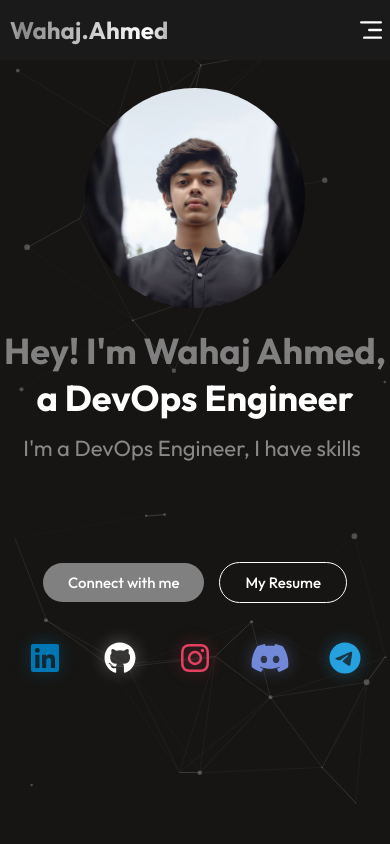
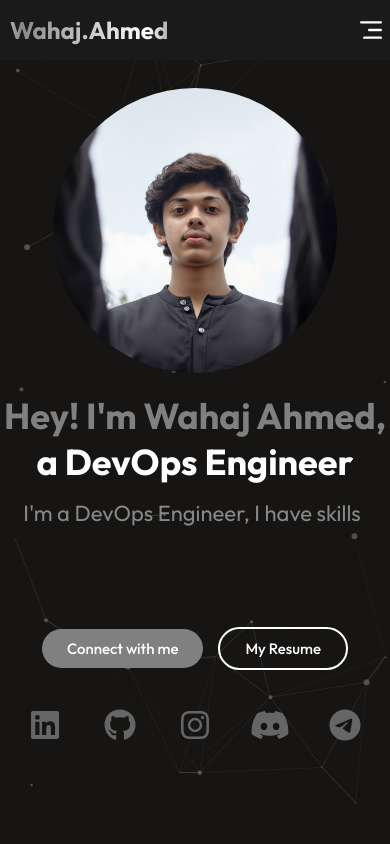
Before and after one commit to wahajahmad-cyber/Portfolio_Website, a React (Vite) app: page / in a window 390 px wide. Shown: the top 844 px of the page. Built offline with nearby package versions, Linux system fonts and the light colour scheme; no server answers; a web font is replaced by a local one.

Commit message:
optimized the website

```diff
--- a/src/components/Hero/Hero.css
+++ b/src/components/Hero/Hero.css
@@ -3,32 +3,31 @@
     flex-direction: row;
     align-items: center;
     justify-content: space-evenly;
-    padding: 0px 100px; /* Changed from 200px */
-    min-height: 100vh; /* Changed from calc(100vh - 20px) to use full viewport height */
-    height: 100vh; /* Added to ensure consistent full height */
+    padding: 0px 100px;
+    min-height: 100vh;
+    height: 100vh;
     box-sizing: border-box;
     overflow: hidden;
     position: relative;
     margin-bottom: -5%;
     margin-right: -100px;
-    z-index: 1;  /* Add z-index to keep hero content above particles */
+    z-index: 1; /* Keep hero content above particles */
 }
 
 #particles-js {
-    position: fixed;  /* Changed from absolute to fixed */
+    position: fixed;
     top: 0;
     left: 0;
-    width: 100vw;  /* Changed from 100% to 100vw */
-    height: 100vh;  /* Changed from 100% to 100vh */
-    z-index: 0;  /* Changed from 1 to 0 to stay behind navbar */
+    width: 100vw;
+    height: 100vh;
+    z-index: 0; /* Stay behind navbar + hero */
 }
 
 .hero img {
-    width: 38%; /* Increased from 500px */
+    width: 38%; /* Large profile image */
     border-radius: 50%;
     object-fit: cover;
     margin-top: -8%;
-    margin-bottom: 0;
     position: relative;
     z-index: 2;
 }
@@ -37,17 +36,17 @@
     flex: 1;
     display: flex;
     flex-direction: column;
-    gap: 30px; /* Increased from 20px */
-    max-width: 800px; /* Increased from 700px */
+    gap: 30px;
+    max-width: 800px;
     margin-top: -5%;
     text-align: center;
-    padding: 0 30px; /* Increased padding */
+    padding: 0 30px;
     position: relative;
     z-index: 2;
 }
 
 .hero h1 {
-    font-size: 64px; /* Increased from 56px */
+    font-size: 64px;
     line-height: 1.2;
     margin: 0;
 }
@@ -62,10 +61,10 @@
 .hero p {
     width: 100%;
     text-align: center;
-    font-size: 24px; /* Increased from 20px */
+    font-size: 24px;
     line-height: 1.7;
-    min-height: calc(1.7em * 2); /* Default: 2 lines tall in web view */
-    margin-bottom: 30px; /* Increased from 20px */
+    min-height: calc(1.7em * 2);
+    margin-bottom: 30px;
     color: #888;
     transition: transform 0.5s ease-in-out;
 }
@@ -74,10 +73,9 @@
     display: flex;
     align-items: center;
     justify-content: center;
-    gap: 35px; /* Increased from 25px */
-    font-size: 24px; /* Increased from 22px */
+    gap: 35px;
+    font-size: 24px;
     font-weight: 500;
-    margin-top: 30px; /* Increased from 20px */
     margin-top: -5%;
 }
 
@@ -90,24 +88,24 @@
 
 .hero-connect a {
     display: inline-block;
-    padding: 32px 60px; /* Increased from 28px 50px */
+    padding: 32px 60px;
     color: #fff;
     text-decoration: none;
 }
 
 .hero-resume {
-    padding: 32px 90px; /* Increased from 28px 80px */
+    padding: 32px 90px;
     border-radius: 50px;
     border: 2px solid #fff;
     cursor: pointer;
     color: #fff;
     transition: all 0.3s ease;
+    text-decoration: none;
 }
 
 .hero-connect:hover {
     transform: scale(1.05);
     background: #fff;
-    color: #1a1a1a;
 }
 
 .hero-connect:hover a {
@@ -124,17 +122,18 @@
 .hero-social {
     display: flex;
     justify-content: center;
-    gap: 45px; /* Increased from 35px */
+    gap: 45px;
+    margin-top: 20px;
 }
 
 .hero-social a {
     color: #666;
-    font-size: 45px; /* Increased from 40px */
+    font-size: 45px;
     transition: all 0.3s ease;
     position: relative;
 }
 
-/* Brand color glows on hover */
+/* Brand hover glows */
 .hero-social a[href*="github"]:hover {
     color: #fff;
     filter: drop-shadow(0 0 8px rgba(255, 255, 255, 0.8));
@@ -144,13 +143,6 @@
 .hero-social a[href*="linkedin"]:hover {
     color: #0077b5;
     filter: drop-shadow(0 0 8px rgba(0, 119, 181, 0.8));
-    transform: translateY(-3px);
-}
-
-/* Brand color glows on hover */
-.hero-social a[href*="twitter"]:hover {
-    color: #fff;  /* Changed to white */
-    filter: drop-shadow(0 0 8px rgba(255, 255, 255, 0.8));
     transform: translateY(-3px);
 }
 
@@ -172,63 +164,53 @@
     transform: translateY(-3px);
 }
 
-/* Update the Twitter/X hover selector for web view */
 .hero-social a[href*="x.com"]:hover {
     color: #fff;
     filter: drop-shadow(0 0 8px rgba(255, 255, 255, 0.8));
     transform: translateY(-3px);
 }
 
-/* Remove the underline effect */
 .hero-social a::after {
     display: none;
 }
 
-/* Mobile Styles */
+/* Mobile */
 @media(max-width: 768px) {
     .hero {
         flex-direction: column;
-        padding: 10% 0 0;  /* Changed from 10% 20px 0 - removed horizontal padding */
-        min-height: 100vh; /* Changed from auto to full viewport height */
-        height: 100vh; /* Changed from auto to full viewport height */
-        margin-bottom: -30%;
-        margin-right: 0;   /* Reset right margin */
-        margin-top: -8%;
+        padding: 10% 0 0;
+        min-height: 100vh;
+        height: 100vh;
+        margin: -8% 0 -30% 0;
     }
 
     .hero img {
         width: 73%;
-        margin-top:-10px;
         margin: 0 0 20px 0;
     }
 
     .hero h1 {
-        font-size: 36px; /* Reduced from 42px */
+        font-size: 36px;
         text-align: center;
         line-height: 1.3;
     }
 
     .hero p {
-        text-align: center;
-        font-size: 16px; /* Reduced from 18px for better readability */
-        line-height: 1.5; /* Reduced from 1.6 for tighter spacing */
-        min-height: calc(1.6em * 3); /* Remove fixed height constraint */
-        margin: 0 0 25px 0; /* Adjusted margins */
-        padding: 0 10px; /* Added padding for better edge spacing */
-        max-width: 90%; /* Limit width on mobile */
+        font-size: 16px;
+        line-height: 1.5;
+        min-height: calc(1.6em * 3);
+        margin: 0 0 25px 0;
+        padding: 0 10px;
+        max-width: 90%;
         margin-left: auto;
         margin-right: auto;
-        color: #888;
-        transition: transform 0.5s ease-in-out;
     }
 
     .hero-content {
-        gap: 10px; /* Reduced from 0 to add some spacing */
-        padding: 0;        /* Reset padding */
-        min-height: auto;
+        gap: 10px;
+        padding: 0;
         width: 100%;
-        box-sizing: border-box;
-        margin: 0 auto;    /* Center content */
+        margin: 0 auto;
     }
 
     .hero-action {
@@ -236,9 +218,6 @@
         margin-top: -10px;
         flex-direction: row;
         justify-content: center;
-        width: auto;
-        position: relative;
-        bottom: 0;
     }
 
     .hero-connect, .hero-resume {
@@ -247,124 +226,31 @@
         font-weight: 500;
     }
 
-    .hero-connect {
-        padding: 0;
-    }
-
     .hero-connect a,
     .hero-resume {
         padding: 10px 25px;
     }
 
-    .hero-connect {
-        background: grey;
-    }
-
-    .hero-resume {
-        border: 1px solid #fff;
-    }
-
-    .hero-connect:hover, .hero-resume:hover {
-        transform: translateY(-2px);
-    }
-
     .hero-social {
         gap: 35px;
         margin-top: 25px;
-        margin-bottom: 39%; /* Remove bottom margin */
+        margin-bottom: 39%;
     }
 
     .hero-social a {
         font-size: 32px;
     }
 
-    /* Maintain glow effects on mobile */
-    .hero-social a[href*="github"]:hover {
-        color: #fff;
-        filter: drop-shadow(0 0 8px rgba(255, 255, 255, 0.8));
-    }
-
-    .hero-social a[href*="linkedin"]:hover {
-        color: #0077b5;
-        filter: drop-shadow(0 0 8px rgba(0, 119, 181, 0.8));
-    }
-
-    .hero-social a[href*="twitter"]:hover {
-        color: #fff;
-        filter: drop-shadow(0 0 8px rgba(255, 255, 255, 0.8));
-    }
-
-    .hero-social a[href*="instagram"]:hover {
-        color: #E4405F;
-        filter: drop-shadow(0 0 8px rgba(228, 64, 95, 0.8));
-    }
-
-    .hero-social a[href*="discord"]:hover {
-        color: #7289DA;
-        filter: drop-shadow(0 0 8px rgba(114, 137, 218, 0.8));
-    }
-
-    .hero-social a[href*="x.com"]:hover {
-        color: #fff;
-        filter: drop-shadow(0 0 8px rgba(255, 255, 255, 0.8));
-    }
-
-    .hero-social a[href*="t.me"]:hover {
-        color: #24A1DE;
-        filter: drop-shadow(0 0 8px rgba(36, 161, 222, 0.8));
-    }
-
-    .hero-social a[href*="x.com"] {
-        color: #fff;
-        filter: drop-shadow(0 0 8px rgba(255, 255, 255, 0.4));
-    }
-
-    .hero-social a::after {
-        display: none;
-    }
-
-    /* Default brand colors for mobile */
-    .hero-social a[href*="github"] {
-        color: #fff;
-        filter: drop-shadow(0 0 8px rgba(255, 255, 255, 0.4));
-    }
-
-    .hero-social a[href*="linkedin"] {
-        color: #0077b5;
-        filter: drop-shadow(0 0 8px rgba(0, 119, 181, 0.4));
-    }
-
-    .hero-social a[href*="twitter"] {
-        color: #fff;
-        filter: drop-shadow(0 0 8px rgba(255, 255, 255, 0.4));
-    }
-
-    .hero-social a[href*="instagram"] {
-        color: #E4405F;
-        filter: drop-shadow(0 0 8px rgba(228, 64, 95, 0.4));
-    }
-
-    .hero-social a[href*="discord"] {
-        color: #7289DA;
-        filter: drop-shadow(0 0 8px rgba(114, 137, 218, 0.4));
-    }
-
-    .hero-social a[href*="t.me"] {
-        color: #24A1DE;
-        filter: drop-shadow(0 0 8px rgba(36, 161, 222, 0.4));
-    }
-
-    .hero-social a::after {
-        display: none;
-    }
-
-    /* Remove the transform animation that was causing space */
-    .hero:hover .hero p {
-        transform: none;
-    }
+    /* Mobile hover glows (same brand colors) */
+    .hero-social a[href*="github"]:hover { color: #fff; }
+    .hero-social a[href*="linkedin"]:hover { color: #0077b5; }
+    .hero-social a[href*="instagram"]:hover { color: #E4405F; }
+    .hero-social a[href*="discord"]:hover { color: #7289DA; }
+    .hero-social a[href*="t.me"]:hover { color: #24A1DE; }
+    .hero-social a[href*="x.com"]:hover { color: #fff; }
 }
 
 .nav {
     position: relative;
-    z-index: 1;  /* Add this to keep navbar above particles */
+    z-index: 1; /* Navbar above particles */
 }
--- a/src/components/Hero/Hero.jsx
+++ b/src/components/Hero/Hero.jsx
@@ -51,15 +51,12 @@ const Hero = () => {
     <div id='home' className='hero'>
       <div id="particles-js"></div>
 
-      {/* Optimized profile image */}
+      {/* Back to original image size (CSS will control dimensions) */}
       <img
         src={pfp}
         alt="Wahaj Ahmed - DevOps Engineer"
         loading="lazy"
         decoding="async"
-        width="220"
-        height="220"
-        style={{ maxWidth: "220px", height: "auto" }}
       />
 
       <div className="hero-content">
```
